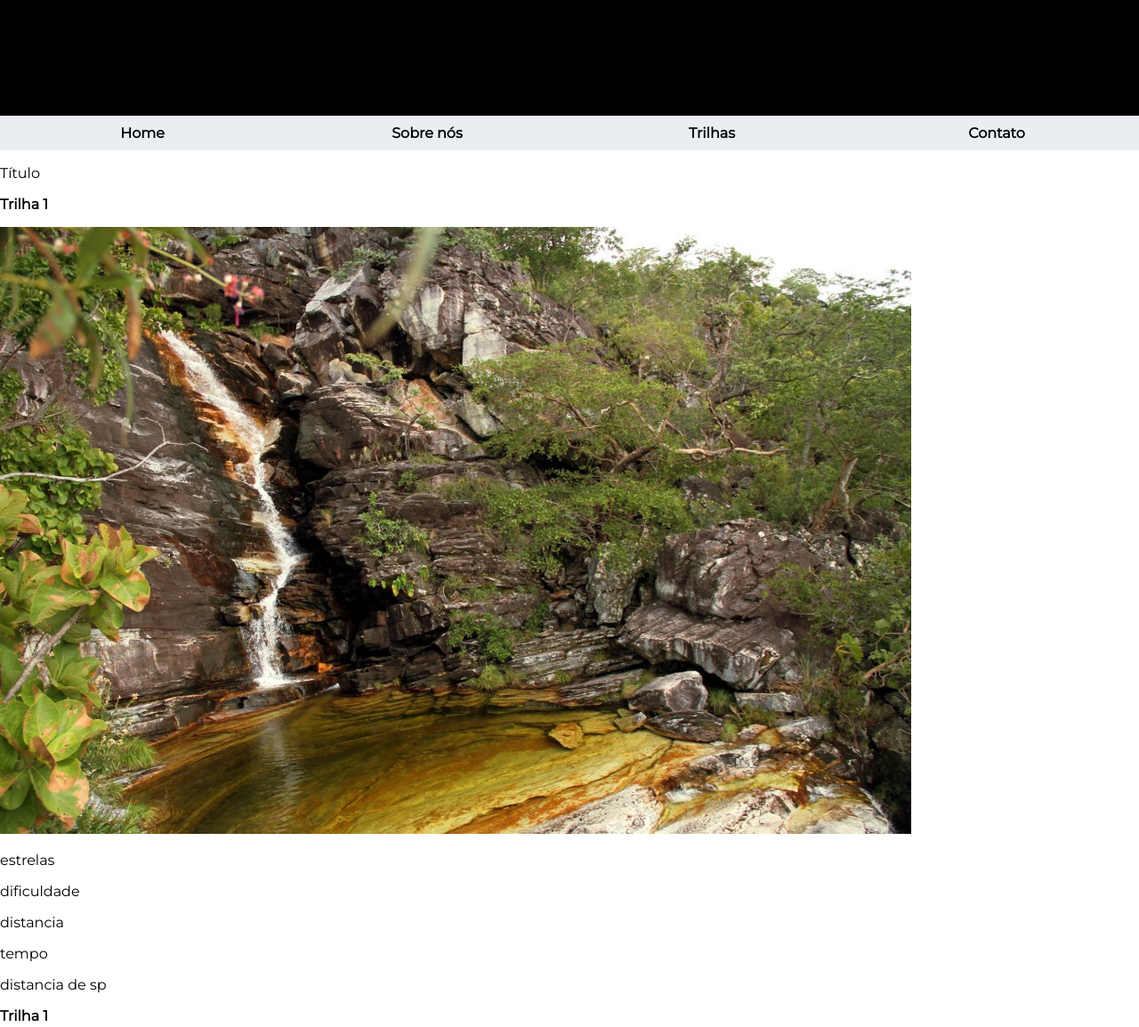
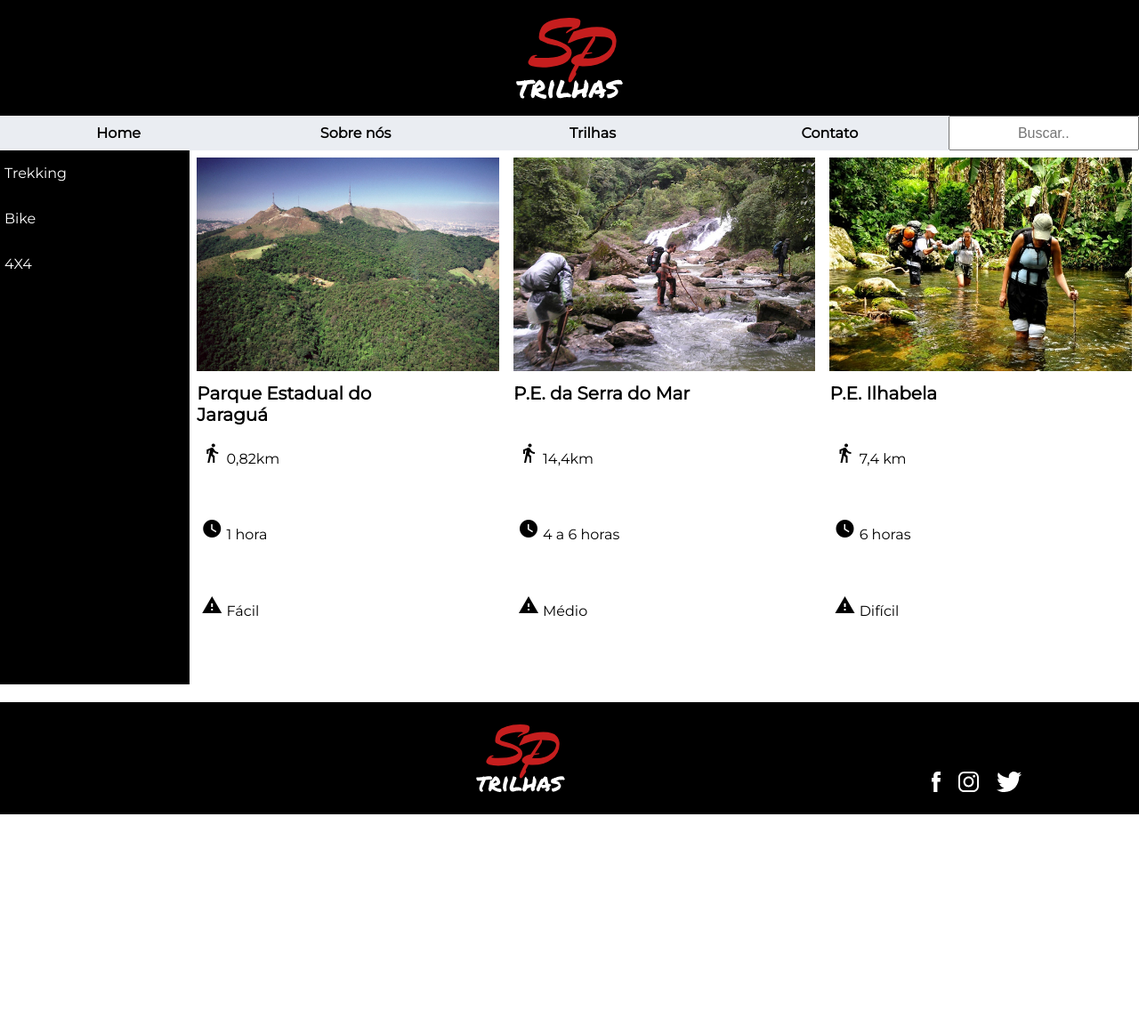
Before and after one commit to edumsamp/trilhas, a plain HTML site: page trilha.html in a window 1280 px wide. Shown: the top 1154 px of the page at 89% size. After the commit the page ends 915 px from the top, so only its background shows below. Drawn offline with Linux system fonts and the light colour scheme.

Commit message:
o-que-deu

```diff
--- a/css/style.css
+++ b/css/style.css
@@ -112,6 +112,8 @@ display:block;
 #texto-menor {
   font-size: 14px;
   height: 20px;
+  padding-left: 20px;
+  padding-right: 20px;
 }
 
 #campo {
@@ -152,15 +154,19 @@ display:block;
 
 .icones {
   display: flex;
-  justify-content: space-between;
+  justify-content: center;
   align-items: flex-end;
-  width: 9%;
-  height: 60%
+  width: 12%;
+  height: 60%;
 }
 
   .icones img {
   height: 30%;
+  margin-left: 10px;
+  margin-right: 10px;
   }
+
+/* HOVER!! */
 
 .menu p:hover {
   background-color: #a0a0a0
@@ -173,3 +179,30 @@ display:block;
 .categoria p:hover{
   border-top: solid black;
 }
+
+/* RESPONSIVIDADE!!! */
+
+@media (max-width: 700px) {
+
+  .intro{
+    display:block;
+  }
+  .categoria {
+    width: 60%;
+    text-align: center;
+    margin-top: 40px;
+    margin-bottom: 40px;
+    box-sizing: content-box;
+    margin-left: auto;
+    margin-right: auto;
+  }
+
+  @media (max-width: 531px) {
+
+    #texto-menor {
+      font-size: 14px;
+      height: 20px;
+      padding-left: 20px;
+      padding-right: 20px;
+      padding-bottom: 10px;
+    }
--- /dev/null
+++ b/css/style2.css
@@ -0,0 +1,172 @@
+body {
+  font-family: 'Montserrat', sans-serif;
+  margin:0;
+  background-color: white;
+}
+
+.header{
+  display:flex;
+  justify-content: center;
+  align-items: center;
+  background-color: black;
+  height: 130px;
+}
+
+.header img {
+  height: 70%;
+
+}
+
+.menu {
+  display: flex;
+  justify-content: space-around;
+  background-color: #eaedf2;
+}
+
+.menu p {
+  width: 25%;
+  text-align: center;
+  margin: auto;
+  margin-top: 0px;
+  margin-bottom: 0px;
+  padding-top: 10px;
+  padding-bottom: 10px;
+  font-weight: bold;
+}
+
+.menu input {
+  box-sizing: border-box;
+  width: 20%;
+  font-size: 16px;
+  text-align: center;
+}
+
+.container1{
+  display: flex;
+  align-items: center;
+  height: 600px;
+  width: 100%;
+}
+
+.bar-lateral{
+  display: flex;
+  justify-content: flex-start;
+  flex-direction: column;
+  height: 100%;
+  width: 20%;
+  /* border-style: solid; */
+  background-color: black;
+  color: white;
+
+}
+
+.bar-lateral p{
+  width: 100%;
+  text-align: left;
+  padding-left: 5px;
+}
+
+.bar-lateral p:hover{
+  background-color: white;
+  color: black;
+  padding: 15px;
+
+}
+.cat1-card{
+  display:flex;
+  justify-content: space-between;
+  height: 100%;
+  width: 100%;
+}
+
+
+.card1 {
+    display: flex;
+    align-content: center;
+    padding-left: 8px !important;
+    padding-right: 8px !important;
+    padding-top: 8px !important;
+    padding-bottom: 12px !important;
+    height: 100%;
+    width: 100%;
+}
+
+.card2{
+  display: flex;
+  flex-flow: column wrap;
+  width:: 100%;
+  height: 100%;
+}
+
+.conteiner_texto{
+  display:flex;
+  flex-wrap: wrap;
+
+}
+.card2 h1{
+  font-size: 20px;
+  width: 200px;
+  height: 48px;
+}
+.card2 p{
+  /* display: block; */
+  width: 100%;
+  height: 40%;
+  padding: 5px;
+  margin: 0;
+}
+
+img {
+  /* display: block; */
+  width: 100%;
+  height: 40%;
+}
+
+.footer {
+  display:flex;
+  justify-content: space-between;
+  align-items: center;
+  background-color: black;
+  margin-top: 20px;
+  color: white;
+  padding-left: 10%;
+  padding-right: 10%;
+  height: 126px;
+}
+
+#logo-fim {
+  height: 60%;
+}
+
+.icones {
+  display: flex;
+  justify-content: center;
+  align-items: flex-end;
+  width: 12%;
+  height: 60%;
+}
+
+  .icones img {
+  height: 30%;
+  margin-left: 10px;
+  margin-right: 10px;
+  }
+
+/* HOVER!! */
+
+.menu p:hover {
+  background-color: #a0a0a0
+}
+
+.categoria:hover{
+  border: solid black;
+}
+
+.categoria p:hover{
+  border-top: solid black;
+}
+
+
+img:hover {
+  opacity: 1;
+}
--- a/trilha.html
+++ b/trilha.html
@@ -4,74 +4,104 @@
   <meta charset="UTF-8">
   <meta name="viewport" content="width=device-width, initial-scale=1.0">
   <meta http-equiv="X-UA-Compatible" content="ie=edge">
-  <link rel="stylesheet" href="css/style.css">
+  <link rel="stylesheet" href="css/style2.css">
   <link href="https://fonts.googleapis.com/css?family=Montserrat" rel="stylesheet">
+  <link rel="stylesheet" href="https://fonts.googleapis.com/icon?family=Material+Icons">
   <title>SPTrilhas - Trilhas</title>
 </head>
 <body>
 
   <div class="header">
-SPTrilhas
+  <img src="img/logo-sptrilhas-negativo.svg" alt="">
   </div>
 
   <div class="menu">
-  <p>Home</p>
-  <p>Sobre nós</p>
-  <p>Trilhas</p>
-  <p>Contato</p>
+    <p class="tit">Home</p>
+    <p class="tit">Sobre nós</p>
+    <p class="tit">Trilhas</p>
+    <p class="tit">Contato</p>
+    <input type="text" placeholder="Buscar..">
 
   </div>
 
-<div class="cat1">
-
-  <p class="cat1-titulo">Título</p>
+  <div class="container1">
+    <div class="bar-lateral">
+      <p>Trekking</p>
+      <p>Bike</p>
+      <p>4X4</p>
+    </div>
 
     <div class="cat1-card">
-
-    <div class="card">
-      <p class="trilha"><b>Trilha 1</b></p>
-      <img src="img/trilha.jpg" alt="xxx">
-      <div class="crit">
-        <p>estrelas</p>
-        <p>dificuldade</p>
-        <p>distancia</p>
-        <p>tempo</p>
-        <p>distancia de sp</p>
+      <div class="card1">
+        <div class="card2">
+          <img src="img/trilha1.jpg" alt="trilha">
+          <div class="conteiner_texto">
+            <h1> Parque Estadual do Jaraguá</h1>
+            <p><i class="material-icons">directions_walk</i> 0,82km </p>
+            <p><i class="material-icons">watch_later</i> 1 hora</p>
+            <p><i class="material-icons">warning</i> Fácil</p>
+          </div>
         </div>
       </div>
 
-      <div class="card">
-        <p class="trilha"><b>Trilha 1</b></p>
-        <img src="img/trilha.jpg" alt="xxx">
-        <div class="crit">
-          <p>estrelas</p>
-          <p>dificuldade</p>
-          <p>distancia</p>
-          <p>tempo</p>
-          <p>distancia de sp</p>
+      <div class="card1">
+        <div class="card2">
+          <img src="img/trilha2.jpg" alt="trilha">
+          <div class="conteiner_texto">
+            <h1> P.E. da Serra do Mar </h1>
+            <p><i class="material-icons">directions_walk</i> 14,4km </p>
+            <p><i class="material-icons">watch_later</i> 4 a 6 horas</p>
+            <p><i class="material-icons">warning</i> Médio</p>
+          </div>
         </div>
       </div>
 
-        <div class="card">
-          <p class="trilha"><b>Trilha 1</b></p>
-          <img src="img/trilha.jpg" alt="xxx">
-          <div class="crit">
-            <p>estrelas</p>
-            <p>dificuldade</p>
-            <p>distancia</p>
-            <p>tempo</p>
-            <p>distancia de sp</p>
+      <div class="card1">
+        <div class="card2">
+          <img src="img/trilha3.jpg" alt="trilha">
+          <div class="conteiner_texto">
+            <h1> P.E. Ilhabela</h1>
+            <p><i class="material-icons">directions_walk</i> 7,4 km </p>
+            <p><i class="material-icons">watch_later</i> 6 horas</p>
+            <p><i class="material-icons">warning</i> Difícil</p>
+          </div>
         </div>
       </div>
 
+
+
+      <!-- <div class="card1">
+        <div class="card2">
+          <img src="img/trilha.jpg" alt="trilha">
+          <p> text</p>
+          <p> text</p>
+          <p> text</p>
+          <p> text</p>
+        </div>
       </div>
 
+      <div class="card1">
+        <div class="card2">
+          <img src="img/trilha.jpg" alt="trilha">
+          <p> text</p>
+          <p> text</p>
+          <p> text</p>
+          <p> text</p>
+        </div>
+      </div> -->
+
+    </div>
   </div>
 
   <div class="footer">
 
-      <p>logo</p>
-      <p>icones</p>
+    <img id="logo-fim" src="img/logo-sptrilhas-negativo.svg" alt="">
+
+    <div class="icones">
+    <img src="img/icone-fb.svg" alt="">
+    <img src="img/icone-instagram.svg" alt="">
+    <img src="img/icone-twitter.svg" alt="">
+    </div>
 
   </div>
 
```
Also changed, not shown: index.html (+4 -4 lines), img/banner-principal.jpg (added), img/cat-trekking.jpg (added), img/cat2-bike.jpg (added), img/cat3-jeep.jpg (added), img/trilha1.jpg (added), img/trilha2.jpg (added), img/trilha3.jpg (added), 1 other file. Lines whose indentation alone changed are shown as unchanged.
